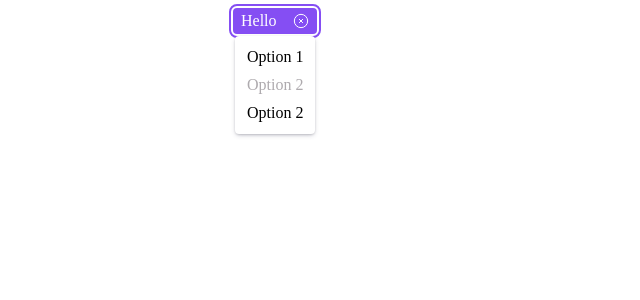
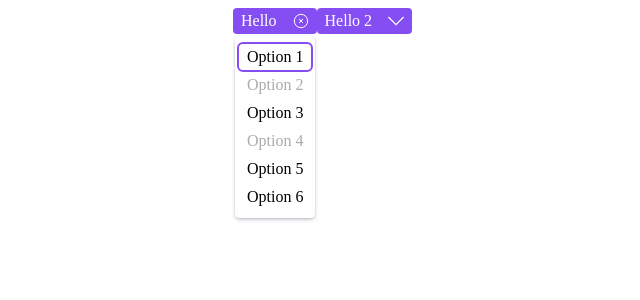
Before and after one commit to estankovic/s1-gravity-interview, a React (Vite) app: page / in a window 1280 px wide. Both pictures are taken after a click on the button "Hello". Shown: the top 300 px of the page, without its empty margins (232-872 px from the left). Built offline with nearby package versions, Linux system fonts and the light colour scheme.

Commit message:
KEyboard NAvigation added

```diff
--- a/src/App.tsx
+++ b/src/App.tsx
@@ -19,11 +19,26 @@ function App() {
       <div className={styles.Preview}>
         <Dropdown
           trigger={(isOpen) => <Button>Hello {isOpen ? <Close/> : <ChevronDown />}</Button>}>
-            <List>
-              <ListItem>Option 1</ListItem>
-              <ListItem disabled={true}>Option 2</ListItem>
-              <ListItem>Option 2</ListItem>
-            </List>
+          <List>
+            <ListItem>Option 1</ListItem>
+            <ListItem disabled={true}>Option 2</ListItem>
+            <ListItem>Option 3</ListItem>
+            <ListItem disabled={true}>Option 4</ListItem>
+            <ListItem>Option 5</ListItem>
+            <ListItem>Option 6</ListItem>
+          </List>
+        </Dropdown>
+
+        <Dropdown
+          trigger={(isOpen) => <Button>Hello 2 {isOpen ? <Close/> : <ChevronDown />}</Button>}>
+          <List>
+            <ListItem>Option 1</ListItem>
+            <ListItem disabled={true}>Option 2</ListItem>
+            <ListItem>Option 3</ListItem>
+            <ListItem disabled={true}>Option 4</ListItem>
+            <ListItem>Option 5</ListItem>
+            <ListItem>Option 6</ListItem>
+          </List>
         </Dropdown>
       </div>
     </div>
--- /dev/null
+++ b/src/KeyNavigationProvider/KeyNavigationProvider.tsx
@@ -0,0 +1,173 @@
+import {
+  cloneElement,
+  createContext, KeyboardEventHandler, ReactElement,
+  RefObject, useCallback,
+  useContext,
+  useEffect,
+  useId,
+  useLayoutEffect,
+  useRef, useState
+} from 'react';
+
+
+interface TrackedItem {
+  uid: string | undefined;
+  ref: RefObject<HTMLElement>;
+  skip: boolean;
+}
+
+class KeyNavigationController {
+  readonly itemsMap: Record<string, TrackedItem> = {};
+
+  private get items() {
+    return Object.keys(this.itemsMap).map(key => this.itemsMap[key]);
+  }
+
+
+  register(uid: string |undefined, ref: RefObject<HTMLElement>, skip: boolean ) {
+    if (!uid) {
+      return;
+    }
+    this.itemsMap[uid] = {
+      uid,
+      ref,
+      skip
+    }
+  }
+
+  focusNext(currentItem: string) {
+    const currentIndex = this.currentIndex(currentItem);
+    const nextItem = this.nextSelectableItem(currentIndex);
+    nextItem?.ref.current?.focus();
+
+    return nextItem?.uid;
+  }
+
+  focusPrevious(currentItem: string) {
+    const currentIndex = this.currentIndex(currentItem);
+    const nextItem = this.prevSelectableItem(currentIndex);
+    nextItem?.ref.current?.focus();
+
+    return nextItem?.uid;
+  }
+
+  initFocus() {
+    const nextItem = this.firstSelectableItem();
+    nextItem?.ref.current?.focus();
+    return nextItem?.uid;
+  }
+
+
+  private firstSelectableItem() {
+    return this.items.filter((item) => !item.skip)?.[0];
+  }
+
+  private lastSelectableItem() {
+    const arr = this.items.filter((item) => !item.skip);
+    return arr?.[arr.length - 1];
+  }
+
+  private nextSelectableItem(currentIndex: number) {
+    const nextItems = this.items.slice(currentIndex + 1);
+    const nextItem = nextItems.filter((item) => !item.skip)?.[0];
+
+    if (!nextItem) {
+      return this.firstSelectableItem();
+    }
+    return nextItem;
+  }
+
+  private prevSelectableItem(currentIndex: number) {
+    const nextItems = this.items.slice(0, currentIndex);
+    const filteredItems = nextItems.filter((item) => !item.skip);
+    const nextItem = filteredItems?.[filteredItems.length - 1];
+
+    if (!nextItem) {
+      return this.lastSelectableItem();
+    }
+    return nextItem;
+  }
+
+  private currentIndex(uid: string) {
+    return this.items.findIndex((item) => { return uid === item.uid; });
+  }
+
+  getItemHTMLProps(uid: string) {
+    const currentItem: TrackedItem | undefined = this.itemsMap[uid];
+    const isCurrentItem = document.activeElement === currentItem?.ref?.current || false;
+
+    return {
+      tabIndex: isCurrentItem ? 0 : -1
+    }
+  }
+}
+
+
+const KeyNavigationContext = createContext<{
+  controller: KeyNavigationController,
+  currentItemUID: string | undefined | null
+} | null>(null);
+
+
+export const KeyNavigationProvider = (props: {children: ReactElement}) => {
+  const controller = useRef(new KeyNavigationController);
+  const [currentItemUID, setCurentItemUID] = useState<string | null>();
+
+  const keyboardHandler = useCallback<KeyboardEventHandler>((event) => {
+    if (!currentItemUID) {
+      return;
+    }
+
+    if (event.key === 'ArrowUp') {
+      const nextItemUID = controller.current.focusPrevious(currentItemUID)!;
+      setCurentItemUID(nextItemUID);
+      event.preventDefault();
+      return;
+    }
+    if (event.key === 'ArrowDown') {
+      const nextItemUID = controller.current.focusNext(currentItemUID)!;
+      setCurentItemUID(nextItemUID);
+      event.preventDefault();
+      return;
+    }
+  }, [controller, currentItemUID])
+
+
+  useLayoutEffect(() => {
+    const uid = controller.current.initFocus()!;
+    setCurentItemUID(uid);
+  }, [])
+
+  return (
+    <KeyNavigationContext.Provider
+     value={{
+       controller: controller.current,
+       currentItemUID: currentItemUID
+     }}
+    >{cloneElement(props.children,{
+      onKeyDown: keyboardHandler
+    })}</KeyNavigationContext.Provider>
+  )
+}
+
+export function useKeyNavigation() {
+  const context = useContext(KeyNavigationContext);
+  if (!context) {
+    throw new Error('useKeyNavigation must be used within KeyNavigationProvider');
+  }
+
+  return context;
+}
+
+
+export function useNavigatableItem(params: {skip: boolean, ref: RefObject<HTMLElement>}) {
+  const {skip, ref} = params;
+  const navigation = useKeyNavigation();
+  const uid = useId();
+
+  useEffect(() => {
+    navigation.controller.register(uid, ref, skip)
+  }, [navigation.controller, uid, ref, skip])
+
+  return navigation.controller.getItemHTMLProps(uid);
+}
--- a/src/components/Dropdown/Dropdown.tsx
+++ b/src/components/Dropdown/Dropdown.tsx
@@ -11,7 +11,7 @@
  * - API is up to you, as there are no known restrictions
  */
 import { Popper } from '@mui/base';
-import {cloneElement, MouseEventHandler, ReactElement, ReactNode, useCallback, useRef, useState} from 'react';
+import {cloneElement, MouseEventHandler, ReactElement, useCallback, useRef, useState} from 'react';
 
 import styles from './Dropdown.module.scss';
 
@@ -26,7 +26,7 @@ interface DropdownProps {
   /**
    * Content of a dropdown panel.
    */
-  children: ReactNode;
+  children: ReactElement;
 }
 
 export function Dropdown(props: DropdownProps) {
--- a/src/components/List/List.tsx
+++ b/src/components/List/List.tsx
@@ -1,14 +1,20 @@
-import {ReactNode} from 'react';
+import React, {ReactNode, useRef} from 'react';
 import styles from './List.module.scss';
+import {KeyNavigationProvider} from '../../KeyNavigationProvider/KeyNavigationProvider.tsx';
 
 interface ListProps {
   children: ReactNode;
 }
 
 export function List(props: ListProps) {
+
+
   return (
-    <ul className={styles['List']}>
-      {props.children}
-    </ul>
+    <KeyNavigationProvider>
+      <ul className={styles['List']}>
+        {props.children}
+      </ul>
+    </KeyNavigationProvider>
+
   )
 }
--- a/src/components/ListItem/ListItem.tsx
+++ b/src/components/ListItem/ListItem.tsx
@@ -1,6 +1,7 @@
 import styles from './ListItem.module.scss';
 import clsx from 'clsx';
-import {useEffect} from 'react';
+import {useRef} from 'react';
+import {useNavigatableItem} from '../../KeyNavigationProvider/KeyNavigationProvider.tsx';
 
 interface ListItemProps {
   children: string;
@@ -12,15 +13,22 @@ export function ListItem(props: ListItemProps) {
     children,
     disabled = false
   } = props;
+  const ref = useRef<HTMLLIElement>(null);
+  const navProps = useNavigatableItem({
+    ref,
+    skip: disabled
+  });
 
   return (
     <li
+      ref={ref}
       className={clsx(
         styles['ListItem'],
         {
           [styles['disabled']]: disabled
         }
       )}
+      {...navProps}
     >{children}</li>
   )
     ;
```
